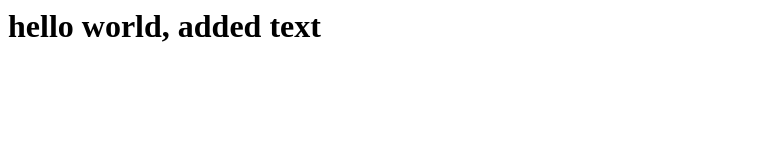
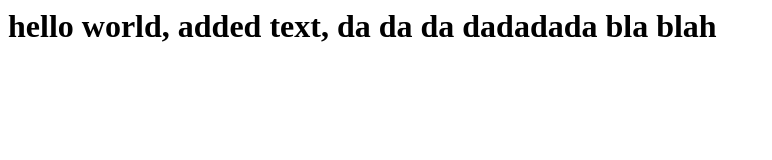
Before and after one commit to patrickesguerra/sample2, a plain HTML site: page index.html in a window 1280 px wide. Shown: the whole page, without its empty margins (0-772 px from the left). Drawn offline with Linux system fonts and the light colour scheme.

Commit message:
Added some text.

```diff
--- a/index.html
+++ b/index.html
@@ -1,3 +1,3 @@
 <h1>
-hello world, added text
+hello world, added text, da da da dadadada bla blah
 <h1>
```
